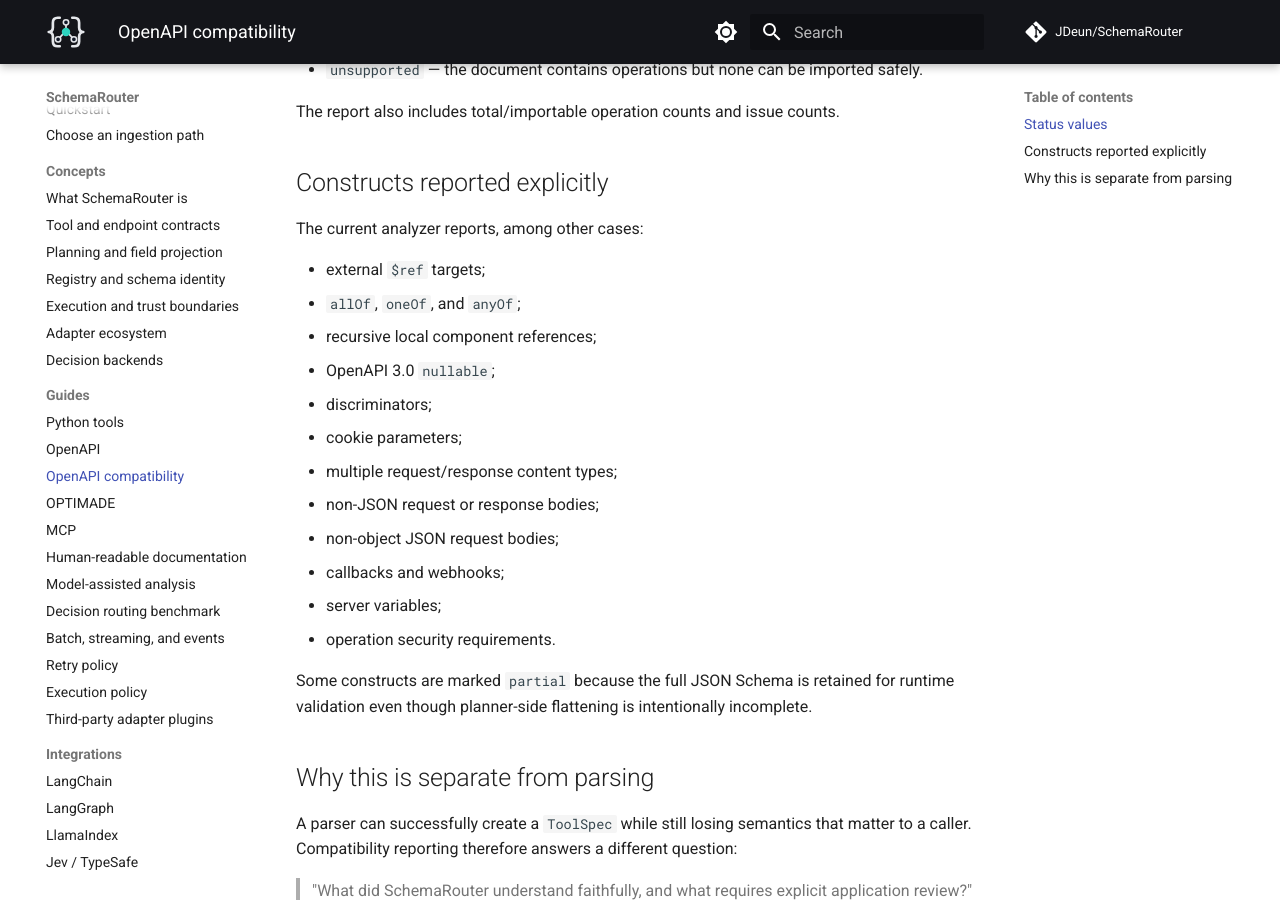
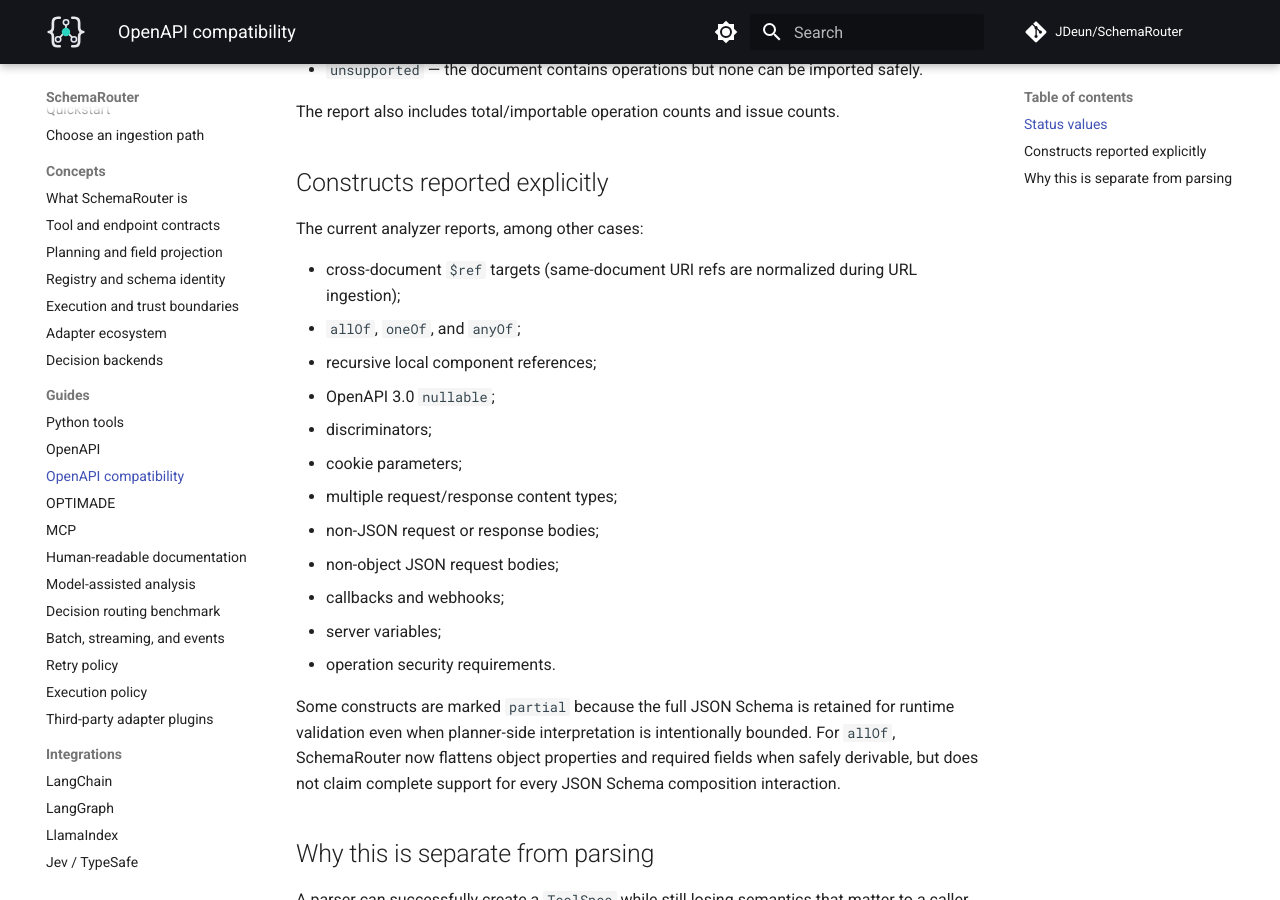
Before and after one commit to JDeun/SchemaRouter, an MkDocs documentation site: the page built from docs/guides/openapi-compatibility.md, in a window 1280 px wide and 900 px high, scrolled down 657 px. Built offline with MkDocs 1.6.1 and Material for MkDocs 9.7.7, drawn with Linux system fonts in a browser that asks for light colours; comment, search, counter and statistics services are not loaded.

Commit message:
docs: refine OpenAPI compatibility guidance

```diff
--- a/docs/guides/openapi-compatibility.md
+++ b/docs/guides/openapi-compatibility.md
@@ -33,7 +33,7 @@ The report also includes total/importable operation counts and issue counts.
 
 The current analyzer reports, among other cases:
 
-- external `$ref` targets;
+- cross-document `$ref` targets (same-document URI refs are normalized during URL ingestion);
 - `allOf`, `oneOf`, and `anyOf`;
 - recursive local component references;
 - OpenAPI 3.0 `nullable`;
@@ -47,7 +47,9 @@ The current analyzer reports, among other cases:
 - operation security requirements.
 
 Some constructs are marked `partial` because the full JSON Schema is retained for runtime
-validation even though planner-side flattening is intentionally incomplete.
+validation even when planner-side interpretation is intentionally bounded. For `allOf`,
+SchemaRouter now flattens object properties and required fields when safely derivable, but does not
+claim complete support for every JSON Schema composition interaction.
 
 ## Why this is separate from parsing
 
```
